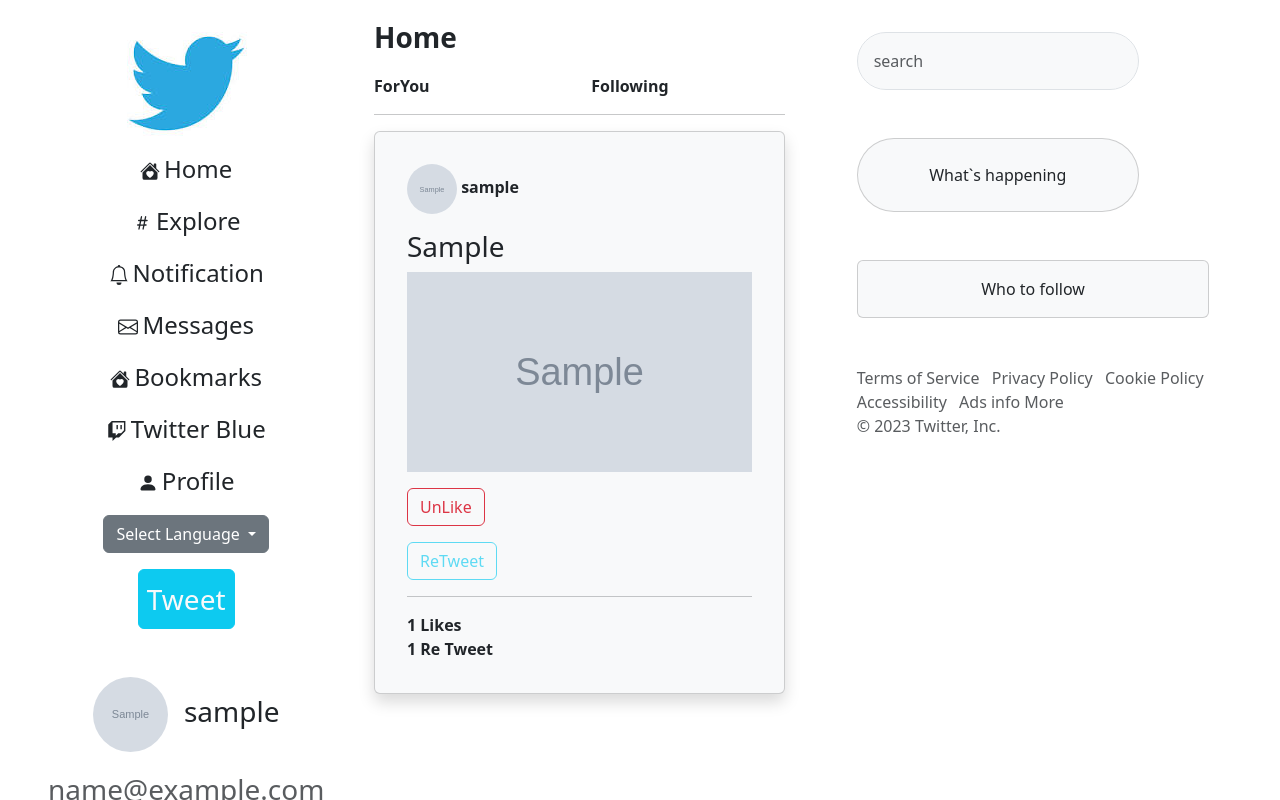
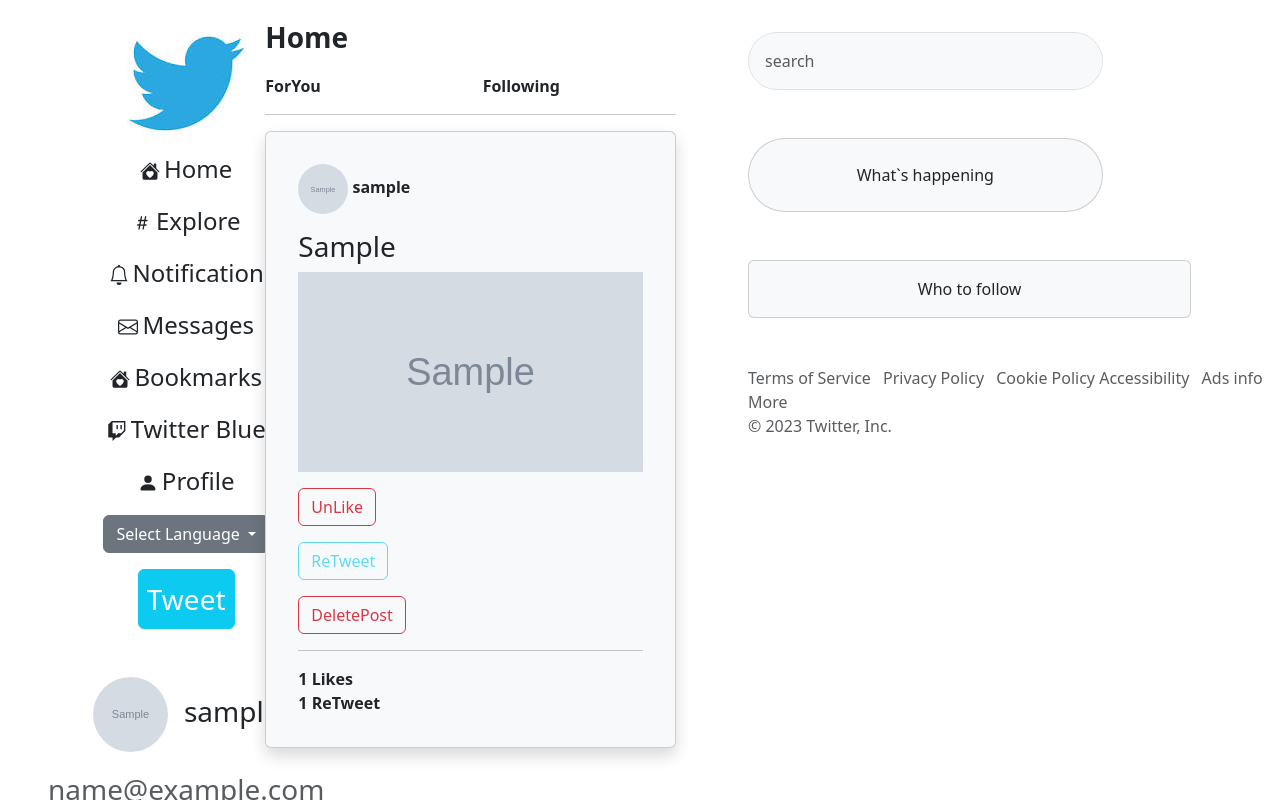
Before and after one commit to MohamadKaif-NiviData/Twitter_clone, a Django app: page /en/ in a window 1280 px wide. Run offline with Django 3.2, Linux system fonts and the light colour scheme; a user stored in the database is signed in; tables that the repository leaves empty hold one stand-in row (values such as "Sample post"); grey boxes marked "Sample" are stand-in pictures.

Commit message:
add confrim msg

```diff
--- a/clone/twitter_app/manager.py
+++ b/clone/twitter_app/manager.py
@@ -1,6 +1,7 @@
 
 from django.contrib.auth.base_user import BaseUserManager
 from django.utils.translation import ugettext_lazy
+
 class CustomeManagers(BaseUserManager):
     use_in_migrations = True
     def create_user(self,username,password,**kwars):
--- a/clone/twitter_app/models.py
+++ b/clone/twitter_app/models.py
@@ -12,8 +12,6 @@ from twitter_app.manager import CustomeManagers
 class User(AbstractUser):
     img=models.ImageField(default='user.png')
     email=models.EmailField(unique=True)
-
-
 
     objects= CustomeManagers()
 
--- /dev/null
+++ b/clone/twitter_app/static/confirmdelete.js
@@ -0,0 +1,5 @@
+
+
+function ConfirmDelete(){
+    return confirm("Are you sure you want to delete this post?");
+}
--- a/clone/twitter_app/templates/userhome.html
+++ b/clone/twitter_app/templates/userhome.html
@@ -21,8 +21,8 @@
           {% block start %}
 
 
-<div class="col-md-3  ms-5 ">
-               <div class=" position-fixed">
+<div class=" col-md-2 ms-5 ">
+  <div class=" position-fixed">
 <div class="mt-3 text-center">
             <img src="{%static 'download.jpeg'%}" alt="" class="img-fluid float-center">
           </div>
@@ -205,11 +205,18 @@
         {% endif %}
         {% else %}
         <button class="btn btn-outline-info disabled"> {% trans "Re" %}{% trans "Tweet" %}</button>
+       <div class="mt-3">
+        <form action="{% url 'Delete_post' %}" method="POST">
+          {% csrf_token %}
+<input type="hidden" name="post_id" value="{{ t.id }}">
+<button class="btn btn-outline-danger "id="btndelete" onclick="return ConfirmDelete()">DeletePost</button>
+        </form>
+      </div>
         {% endif %}
         <hr>
         <strong>{{t.count_like}}  {% trans "Likes" %}</strong>
         <br>
-        <strong>{{ t.count_retweet }} {% trans "Re" %} {% trans "Tweet" %}</strong>
+        <strong>{{ t.count_retweet }} {% trans "Re" %}{% trans "Tweet" %}</strong>
     </div>
   </div>
   {% endif %}
@@ -224,8 +231,10 @@
 
 
           {% block body%}
-          <div class="col-md-3 ms-5 mt-3  ">
+          <div class="col-md-4  ms-5 mt-3  ">
+
             <div class="position-fixed">
+
             <div class="mt-3 col-md-8 ">
                     <input type="text" placeholder="{% trans 'search' %}" class="form-control rounded-pill p-3 bg-light">
                 </div>
@@ -268,6 +277,10 @@
             </div>
           </div>
           </div>
+          <script src="  {% static 'confirmdelete.js' %}">
+
+          </script>
+
           {% endblock body %}
 
         </div>
--- a/clone/twitter_app/urls.py
+++ b/clone/twitter_app/urls.py
@@ -26,6 +26,6 @@ urlpatterns = [
     path('post_like_view',views.post_like_view,name='post_like_view'),
     path('user_retweet',views.user_retweet,name='user_retweet'),
     path('set_lenguage',views.set_lenguage,name='set_lenguage'),
-
+    path('Delete_post',views.Delete_post,name='Delete_post')
 
 ]
--- a/clone/twitter_app/views.py
+++ b/clone/twitter_app/views.py
@@ -343,7 +343,11 @@ def set_lenguage_en(request):
     # translation.activate(user_language)
     return render(request,'userhome.html')
 
-
+def Delete_post(request):
+    post_id = request.POST.get('post_id')
+    del_post = Tweet.objects.get(id=post_id)
+    del_post.delete()
+    return redirect(request.META.get('HTTP_REFERER'))
 
 
 # class post_unlike_view(View):
```
